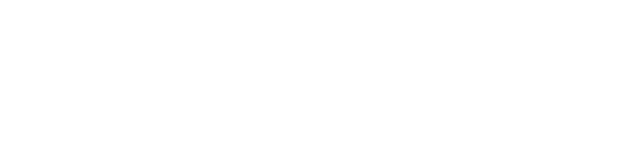
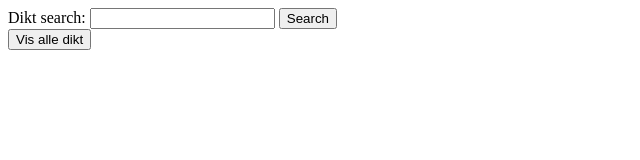
Before and after one commit to Fleischrr/Dikt_webapp, a plain HTML site: page docker/frontend/html/index.html in a window 1280 px wide. Shown: the whole page, without its empty margins (0-640 px from the left). Drawn offline with Linux system fonts and the light colour scheme.

Commit message:
MP4-v0.5 - Docker Up. CGI frontend UP.

```diff
--- /dev/null
+++ b/docker/frontend/css/style.css
@@ -0,0 +1,12 @@
+/* Legg log-in på høyre side */
+.login-form {
+    position: absolute;
+    right: 0;
+    top: 0;
+    padding: 20px;
+  }
+
+  /* Whitespace mellom form'sene */
+  form {
+    margin-bottom: 20px;
+  }
--- a/docker/frontend/html/index.html
+++ b/docker/frontend/html/index.html
@@ -0,0 +1,23 @@
+<!DOCTYPE html>
+<html>
+    <head>
+        <title>Dikt Search</title>
+        <link rel="stylesheet" href="styles.css">
+    </head>
+
+    <body>
+
+        <!-- Søk Form -->
+        <form action="cgi-bin/dikt_sok.cgi" method="get">
+            <label for="poem-title">Dikt search:</label>
+            <input type="text" id="dikt_tittel" name="tittel">
+            <input type="submit" value="Search">
+        </form>
+
+        <!-- Vis alle dikt knapp -->
+        <form action="cgi-bin/dikt_sok.cgi" method="get">
+            <input type="submit" value="Vis alle dikt">
+        </form>
+
+  </body>
+</html>
```
Also changed, not shown: docker/frontend/html/login.html (+12 -1 lines), 22 other files.
